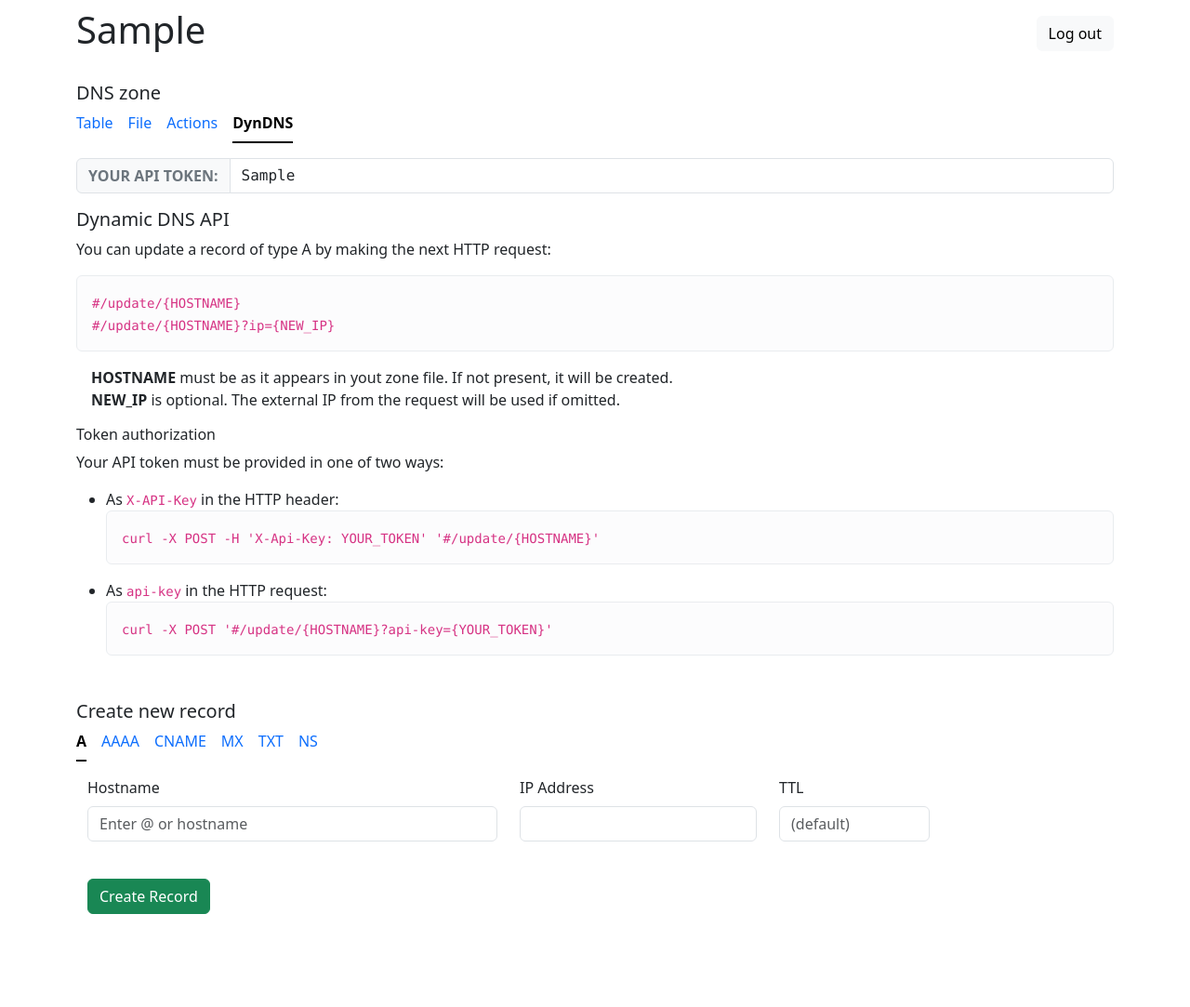
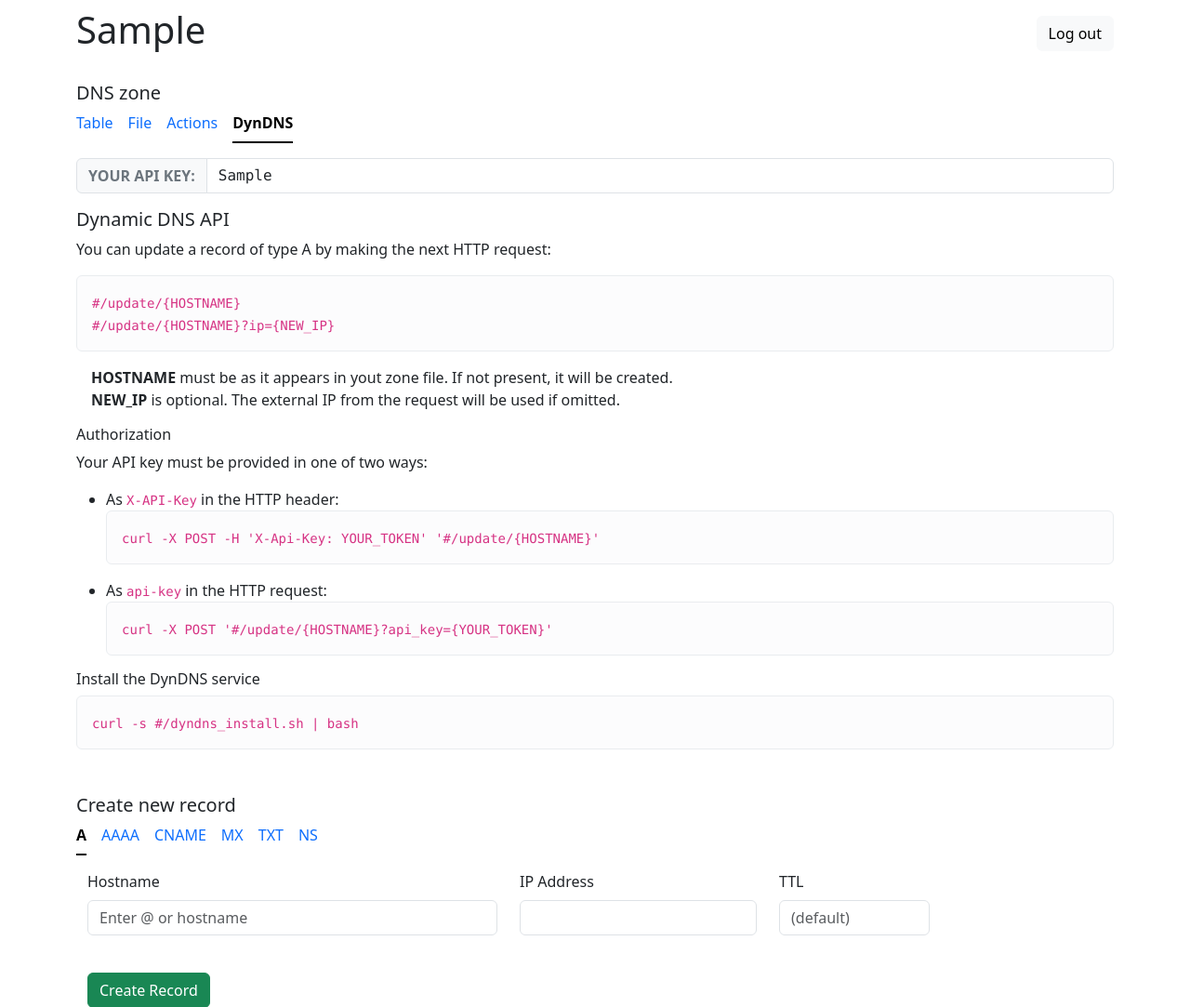
Before and after one commit to santigz/dns-platform, a FastAPI app: template templates/html/user.html in a window 1280 px wide, after a click on "DynDNS". Shown: the top 1083 px of the page at 93% size. Before the commit the page ends 983 px from the top, so only its background shows below. Run offline with FastAPI, Linux system fonts and the light colour scheme; the template is opened without the code that fills it: most values are stand-ins (such as "Sample title", 1, 10 or a date in 2020); parts of the project's set-up code (start-up, migrations or seed data) failed here and were passed over.

Commit message:
Fix dyndns

```diff
--- a/app/dns_manager.py
+++ b/app/dns_manager.py
@@ -29,7 +29,7 @@ USER_TOKENS_DIR = '/etc/bind/user-tokens/'
 BACKUPS_DIR = '/etc/bind/backups/'
 
 # Templates globals
-TEMPLATES_DIR = '/code/templates/bind/'
+TEMPLATES_DIR = 'templates/bind/'
 ZONEFILE_TEMPLATE = 'main-zone.j2'
 NAMED_CONF_TEMPLATE = 'named.conf.j2'
 NAMED_CONF_LOCAL_TEMPLATE = 'named.conf.local.j2'
@@ -319,7 +319,7 @@ class ZoneManager(object):
             logger.error(f'Failed backup {bkp_dir}.')
 
     def zone_data_updating_record_a(self, username: str, hostname: str, ip: str, ttl=None) -> str:
-        logger.info(f'Updating record for user {username}: {hostname} {ip} {ttl}')
+        # logger.info(f'Updating record for user {username}: {hostname} {ip} {ttl}')
         zonefile = Path(USER_ZONES_DIR) / username
         if not zonefile.exists():
             logger.error(f'Failed updating record: zone file does not exist for user {username}')
@@ -395,6 +395,3 @@ class ZoneManager(object):
             if user_token == token:
                 return user_name
         return None
-
-    def update_rr_a(self, username, ip, ttl=None):
-        pass
--- a/app/main.py
+++ b/app/main.py
@@ -29,14 +29,12 @@ settings = Settings()
 app = FastAPI()
 app.mount("/static", StaticFiles(directory="static"), name="static")
 
-# For user tokens
-api_key_query = APIKeyQuery(name="api-key", auto_error=False)
-api_key_header = APIKeyHeader(name="x-api-key", auto_error=False)
-
-templates = Jinja2Templates(directory="templates/html/")
+templates = Jinja2Templates(directory="templates/")
 zonemgr = ZoneManager(settings.root_domain)
 
-TESTING = False
+# For user tokens
+api_key_query = APIKeyQuery(name="api_key", auto_error=False)
+api_key_header = APIKeyHeader(name="x-api-key", auto_error=False)
 
 def check_user(request):
     username = request.headers.get('remote-user')
@@ -56,7 +54,7 @@ async def read_root(request: Request):
         ctx = {
                 "username": username,
               }
-        return templates.TemplateResponse(request=request, name="index.html", context=ctx)
+        return templates.TemplateResponse(request=request, name="html/index.html", context=ctx)
     ctx = {
             "username": username,
             "user_origin": zonemgr.user_zone_origin(username),
@@ -65,7 +63,7 @@ async def read_root(request: Request):
             "user_token": zonemgr.get_user_token(username),
             "website_url": settings.website_url,
           }
-    return templates.TemplateResponse(request=request, name="user.html", context=ctx)
+    return templates.TemplateResponse(request=request, name="html/user.html", context=ctx)
 
 
 @app.get('/headers')
@@ -143,12 +141,23 @@ async def update_dns(
         ip = request.client.host
     try:
         zonemgr.update_a_record(username, hostname, ip)
+    except BadZoneFile as e:
+        raise HTTPException(status_code=status.HTTP_400_BAD_REQUEST, detail='Bad domain name.')
     except RecordUpdateError as e:
         raise HTTPException(status_code=status.HTTP_400_BAD_REQUEST, detail=str(e))
-    except Exception:
+    except Exception as e:
+        logger.error(f'Error in dyndns:\n{e}')
         raise HTTPException(
                 status_code=status.HTTP_500_INTERNAL_SERVER_ERROR,
                 detail='Something bad happened. Try again later or try resetting your DNS zone.')
-    return {'status': 'OK',
+    return {'status': 'updated',
             'hostname': hostname,
             'ip': ip}
+
+
+
+
+@app.get('/dyndns_install.sh', response_class=PlainTextResponse)
+async def dyndns_install_script(request: Request):
+    ctx = {"website_url": settings.website_url}
+    return templates.TemplateResponse(request=request, name='dyndns_install.sh.j2', context=ctx)
--- a/compose.yml
+++ b/compose.yml
@@ -14,6 +14,7 @@ services:
     environment:
       - TZ=Europe/Madrid
       - ROOT_DOMAIN=example.com.
+      - WEBSITE_URL=http://localhost:8053
       - TESTING_MODE=true
     volumes:
       - .:/code
--- a/templates/html/user.html
+++ b/templates/html/user.html
@@ -6,6 +6,10 @@
   <meta name="viewport" content="width=device-width, initial-scale=1">
   <meta name="user-origin" content="{{user_origin}}">
   <title>DNS Portal</title>
+  <link rel="apple-touch-icon" sizes="180x180" href="/static/img/apple-touch-icon.png">
+  <link rel="icon" type="image/png" sizes="32x32" href="/static/img/favicon-32x32.png">
+  <link rel="icon" type="image/png" sizes="16x16" href="/static/img/favicon-16x16.png">
+  <link rel="manifest" href="/static/site.webmanifest">
   <link href="/static/css/style.css" rel="stylesheet">
   <link href="https://cdn.jsdelivr.net/npm/bootstrap@5.3.3/dist/css/bootstrap.min.css" rel="stylesheet"
     integrity="sha384-QWTKZyjpPEjISv5WaRU9OFeRpok6YctnYmDr5pNlyT2bRjXh0JMhjY6hW+ALEwIH" crossorigin="anonymous">
@@ -89,7 +93,7 @@
         </div>
         <div class="tab-pane fade show" id="dyndns" role="tabpanel" aria-labelledby="dyndns-tab">
           <div class="input-group mb-3">
-            <span class="input-group-text text-secondary"><strong>YOUR API TOKEN:</strong></span>
+            <span class="input-group-text text-secondary"><strong>YOUR API KEY:</strong></span>
             <input type="text" class="form-control bg-white font-monospace" placeholder="Username"
               value="{{user_token}}" disabled="true" aria-label="Username" aria-describedby="basic-addon1">
           </div>
@@ -103,8 +107,8 @@
             <strong>HOSTNAME</strong> must be as it appears in yout zone file. If not present, it will be created.<br>
             <strong>NEW_IP</strong> is optional. The external IP from the request will be used if omitted.
           </p>
-          <h6>Token authorization</h6>
-          <p>Your API token must be provided in one of two ways:</p>
+          <h6>Authorization</h6>
+          <p>Your API key must be provided in one of two ways:</p>
           <ul>
             <li>
               As <code>X-API-Key</code> in the HTTP header:
@@ -115,10 +119,14 @@
             <li>
               As <code>api-key</code> in the HTTP request:
               <div class="alert alert-light" role="alert">
-                <code>curl -X POST '{{website_url}}/update/{HOSTNAME}?api-key={YOUR_TOKEN}'</code>
+                <code>curl -X POST '{{website_url}}/update/{HOSTNAME}?api_key={YOUR_TOKEN}'</code>
               </div>
             </li>
           </ul>
+          <h6>Install the DynDNS service</h6>
+          <div class="alert alert-light" role="alert">
+            <code>curl -s {{website_url}}/dyndns_install.sh | bash</code>
+          </div>
         </div>
       </div>
     </div>
```
Also changed, not shown: templates/dyndns_install.sh.j2 (added, +67 -0 lines).
